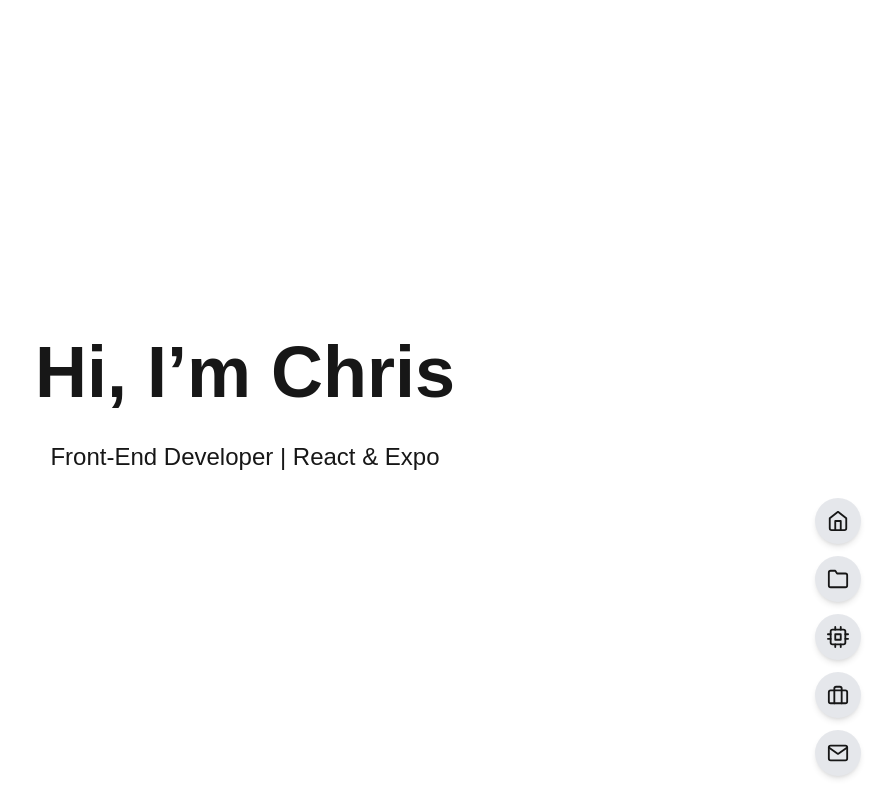
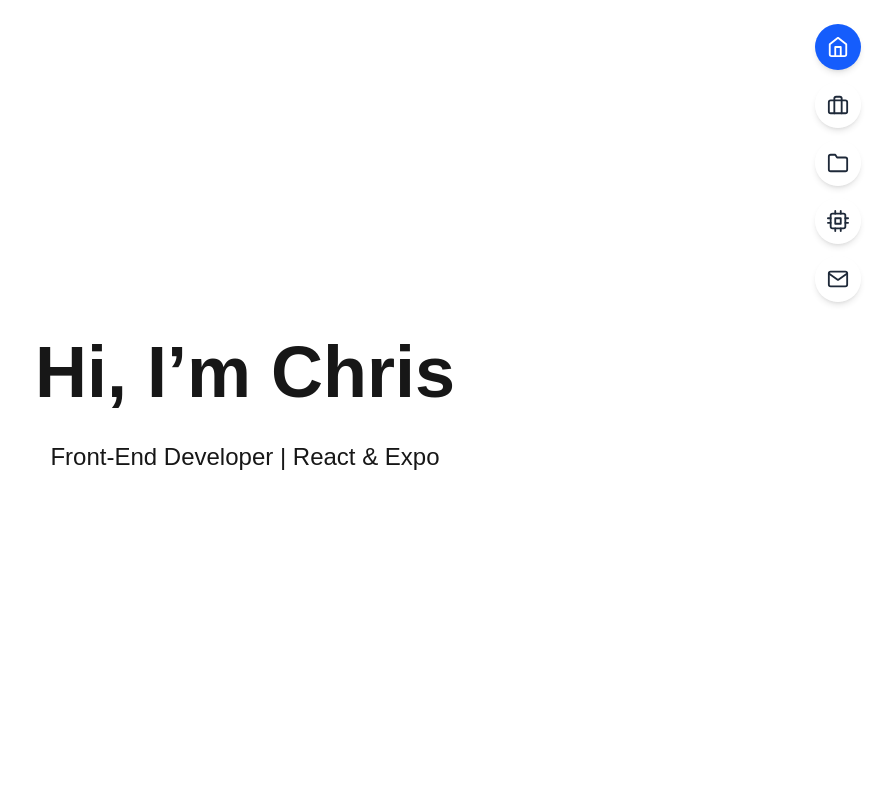
Before and after one commit to cmese/portfolio-site, a Next.js app: page / in a window 1280 px wide. Shown: the top 800 px of the page, without its empty margins (395-1280 px from the left). Built offline with nearby package versions, Linux system fonts and the light colour scheme.

Commit message:
moved Dock location and added active section highlighting

```diff
--- a/src/app/page.tsx
+++ b/src/app/page.tsx
@@ -8,9 +8,9 @@ export default function HomePage() {
   return (
     <>
       <Hero />
+      <Experience />
       <Projects />
       <Skills />
-      <Experience />
       <Contact />
     </>
   );
--- a/src/components/Dock.tsx
+++ b/src/components/Dock.tsx
@@ -1,39 +1,137 @@
-// src/components/Dock.tsx
 "use client";
+
+import { useState, useRef, useEffect } from "react";
 import { scrollToId } from "@/utils/scrollToId";
+import useActiveSection from "@/utils/useActiveSection";
+import * as Tooltip from "@radix-ui/react-tooltip";
+import { motion, AnimatePresence } from "framer-motion";
 import {
-  TooltipProvider,
-  Tooltip,
-  TooltipContent,
-  TooltipTrigger,
-} from "@radix-ui/react-tooltip";
-import { FiHome, FiFolder, FiCpu, FiBriefcase, FiMail } from "react-icons/fi";
+  FiHome,
+  FiFolder,
+  FiCpu,
+  FiBriefcase,
+  FiMail,
+  FiMenu,
+  FiX,
+} from "react-icons/fi";
 
-const links = [
+type Link = { id: string; icon: React.ElementType; label: string };
+
+const links: Link[] = [
   { id: "hero", icon: FiHome, label: "Home" },
+  { id: "experience", icon: FiBriefcase, label: "Experience" },
   { id: "projects", icon: FiFolder, label: "Projects" },
   { id: "skills", icon: FiCpu, label: "Skills" },
-  { id: "experience", icon: FiBriefcase, label: "Experience" },
   { id: "contact", icon: FiMail, label: "Contact" },
 ];
 
 export default function Dock() {
+  /* which section is on screen? */
+  const activeId = useActiveSection(links.map((l) => l.id));
+
+  /* mobile toggle */
+  const [open, setOpen] = useState(false);
+  const panelRef = useRef<HTMLDivElement>(null);
+
+  /* close panel if user taps outside */
+  useEffect(() => {
+    if (!open) return;
+    const close = (e: MouseEvent) =>
+      !panelRef.current?.contains(e.target as Node) && setOpen(false);
+    window.addEventListener("mousedown", close);
+    return () => window.removeEventListener("mousedown", close);
+  }, [open]);
+
+  const handleNav = (id: string) => {
+    scrollToId(id);
+    setOpen(false);
+  };
+
+  /* base button style */
+  const baseBtn =
+    "flex items-center justify-center rounded-full transition hover:scale-110";
+
   return (
-    <TooltipProvider delayDuration={200}>
-      <nav className="fixed bottom-6 right-6 z-50 flex flex-col gap-3">
-        {links.map(({ id, icon: Icon, label }) => (
-          <Tooltip key={id}>
-            <TooltipTrigger
-              className="p-3 bg-gray-200 dark:bg-gray-800 rounded-full shadow-md
-                         hover:scale-110 transition-transform"
-              onClick={() => scrollToId(id)}
+    <Tooltip.Provider delayDuration={200}>
+      {/* ---------- DESKTOP / TABLET (md+) ---------- */}
+      <nav className="fixed top-6 right-6 z-50 hidden flex-col gap-3 md:flex">
+        {links.map(({ id, icon: Icon, label }) => {
+          const active = id === activeId;
+          return (
+            <Tooltip.Root key={id}>
+              <Tooltip.Trigger asChild>
+                <button
+                  onClick={() => handleNav(id)}
+                  aria-label={label}
+                  /* glassmorphic style + active tint */
+                  className={`${baseBtn} p-3 shadow-md backdrop-blur-sm
+                    ${
+                      active
+                        ? "bg-blue-600 text-white"
+                        : "bg-white/30 dark:bg-gray-700/30 text-gray-800 dark:text-gray-200"
+                    }`}
+                >
+                  <Icon size={22} />
+                </button>
+              </Tooltip.Trigger>
+              <Tooltip.Portal>
+                <Tooltip.Content
+                  side="left"
+                  className="select-none rounded-md bg-gray-900 px-2 py-1 text-sm text-white shadow-lg"
+                >
+                  {label}
+                </Tooltip.Content>
+              </Tooltip.Portal>
+            </Tooltip.Root>
+          );
+        })}
+      </nav>
+
+      {/* ---------- MOBILE (< md) ---------- */}
+      <div className="fixed top-6 right-6 z-50 flex flex-col md:hidden">
+        {/* FAB */}
+        <button
+          onClick={() => setOpen((o) => !o)}
+          aria-label="Menu"
+          className="self-end rounded-full bg-blue-600 p-4 text-white shadow-lg"
+        >
+          {open ? <FiX size={24} /> : <FiMenu size={24} />}
+        </button>
+
+        {/* animated panel */}
+        <AnimatePresence>
+          {open && (
+            <motion.div
+              ref={panelRef}
+              initial={{ opacity: 0, scale: 0.9, y: 10 }}
+              animate={{ opacity: 1, scale: 1, y: 0 }}
+              exit={{ opacity: 0, scale: 0.9, y: 10 }}
+              transition={{ type: "spring", stiffness: 260, damping: 20 }}
+              className="mt-3 flex flex-col gap-2 self-end rounded-xl bg-white/70
+                         p-3 shadow-xl backdrop-blur-md dark:bg-gray-800/70"
             >
-              <Icon size={22} />
-            </TooltipTrigger>
-            <TooltipContent side="left">{label}</TooltipContent>
-          </Tooltip>
-        ))}
-      </nav>
-    </TooltipProvider>
+              {links.map(({ id, icon: Icon, label }) => {
+                const active = id === activeId;
+                return (
+                  <button
+                    key={id}
+                    onClick={() => handleNav(id)}
+                    className={`flex items-center gap-3 rounded-md px-3 py-2 text-sm
+                      ${
+                        active
+                          ? "bg-blue-600 text-white"
+                          : "text-gray-800 hover:bg-gray-100 dark:text-gray-200 dark:hover:bg-gray-700"
+                      }`}
+                  >
+                    <Icon size={18} />
+                    {label}
+                  </button>
+                );
+              })}
+            </motion.div>
+          )}
+        </AnimatePresence>
+      </div>
+    </Tooltip.Provider>
   );
 }
--- /dev/null
+++ b/src/utils/useActiveSection.ts
@@ -0,0 +1,37 @@
+/* --------------------------------------------------------------
+   Hook: useActiveSection
+   ----------------------
+   • Observes every section element on the page (ids in `targets`).
+   • When 50 % or more of a section is visible, it becomes "active".
+   • Returns the current `activeId`.
+   • Designed once; you can reuse it for other navs or progress bars.
+----------------------------------------------------------------- */
+import { useEffect, useState } from "react";
+
+export default function useActiveSection(targetIds: string[]) {
+  const [activeId, setActiveId] = useState<string | null>(null);
+
+  useEffect(() => {
+    const sections = targetIds
+      .map((id) => document.getElementById(id))
+      .filter(Boolean) as HTMLElement[];
+
+    if (!sections.length) return;
+
+    const observer = new IntersectionObserver(
+      (entries) => {
+        entries.forEach((entry) => {
+          if (entry.isIntersecting) {
+            setActiveId(entry.target.id);
+          }
+        });
+      },
+      { rootMargin: "0px 0px -50% 0px", threshold: 0.5 } // 50 % visible
+    );
+
+    sections.forEach((el) => observer.observe(el));
+    return () => observer.disconnect();
+  }, [targetIds]);
+
+  return activeId;
+}
```
